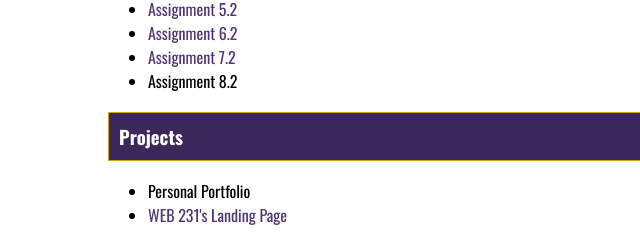
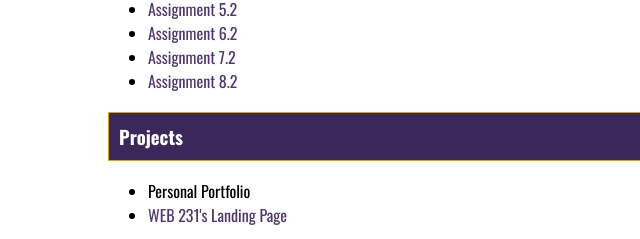
Before and after one commit to KyleHoc/web-330, a plain HTML site: page index.html in a window 1280 px wide. Shown: the part 414-653 px from the top of the page, 0-640 px from the left. Drawn offline with nearby package versions, Linux system fonts and the light colour scheme.

Commit message:
Index link added

```diff
--- a/index.html
+++ b/index.html
@@ -46,7 +46,7 @@ Note: JavaScript code and theme icon added from:
         <li><a href="week-5/hochdoerfer-bobs-auto-repair.html">Assignment 5.2</a></li>
         <li><a href="week-6/hochdoerfer-future-value.html">Assignment 6.2</a></li>
         <li><a href="week-7/hochdoerfer-whatabook1.html">Assignment 7.2</a></li>
-        <li>Assignment 8.2</li>
+        <li><a href="week-8/hochdoerfer-whatabook2.html">Assignment 8.2</a></li>
       </ul>
       <!--Display an unordered list with links to completed projects-->
       <h3>Projects</h3>
```
